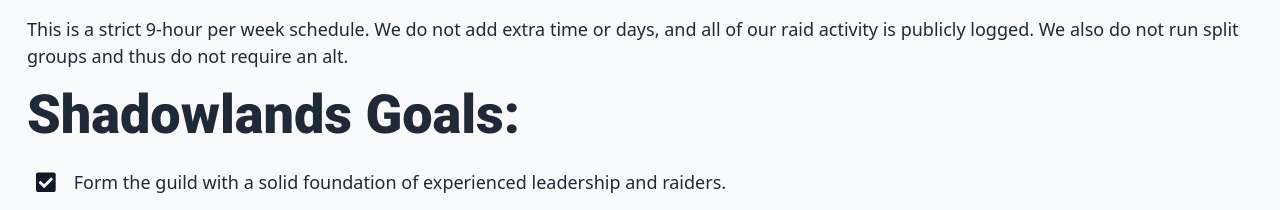
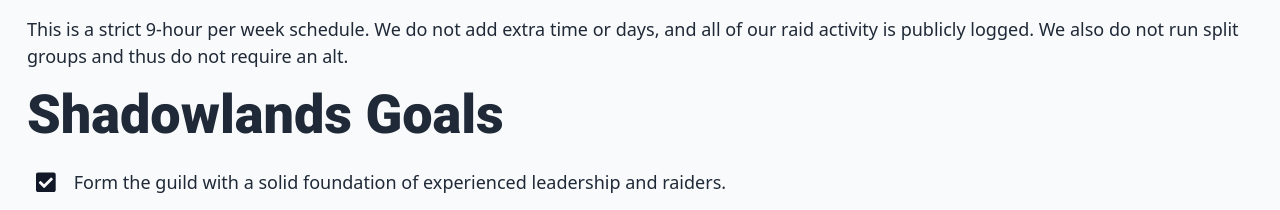
Before and after one commit to onnenon/dexterity_site, a Vue app: page / in a window 1280 px wide. Shown: the part 803-1013 px from the top of the page. Built offline with nearby package versions, Linux system fonts and the light colour scheme.

Commit message:
Removed colon

```diff
--- a/src/views/Home.vue
+++ b/src/views/Home.vue
@@ -43,7 +43,7 @@
       split groups and thus do not require an alt.
       <br />
 
-      <h1 class="heading">Shadowlands Goals:</h1>
+      <h1 class="heading">Shadowlands Goals</h1>
       <ul>
         <li class="goals-li">
           <font-awesome-icon
```
